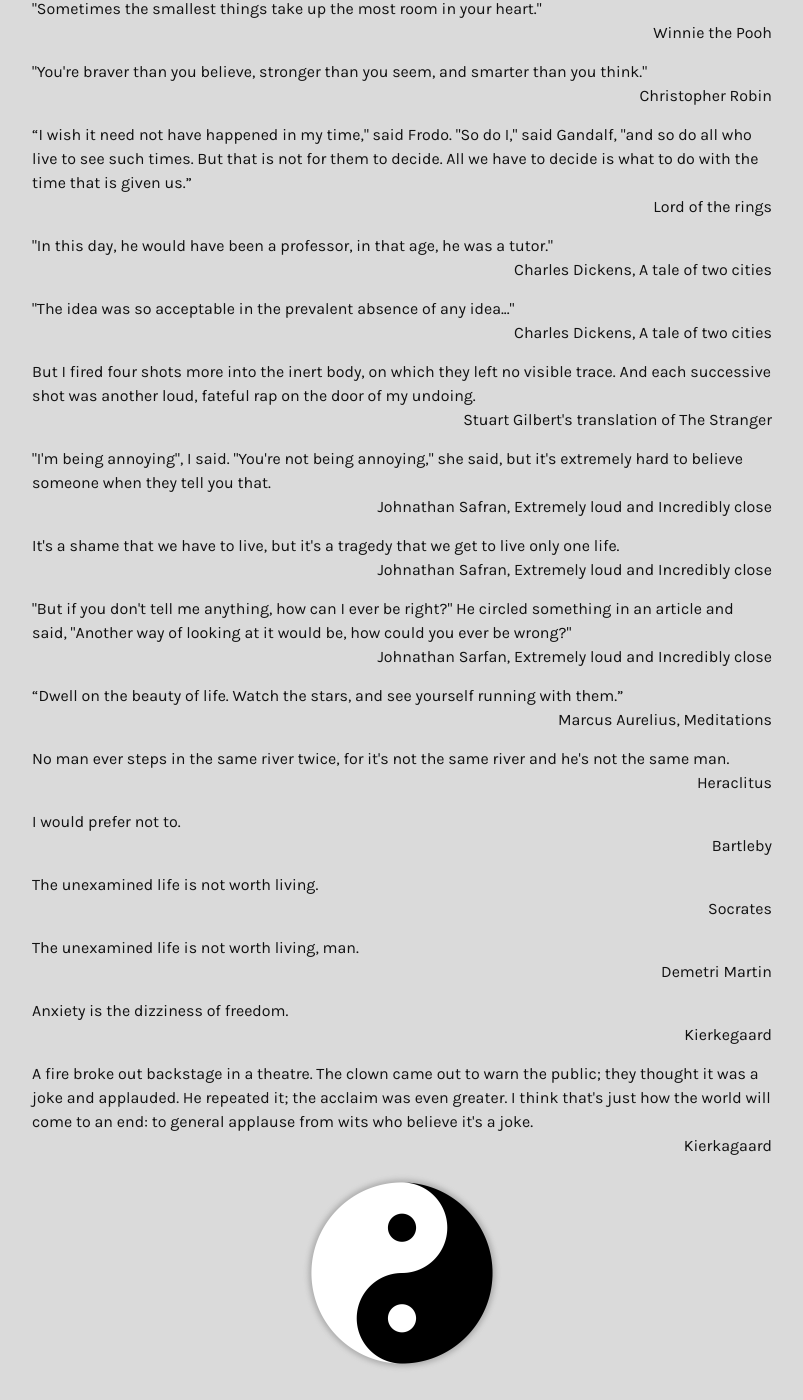
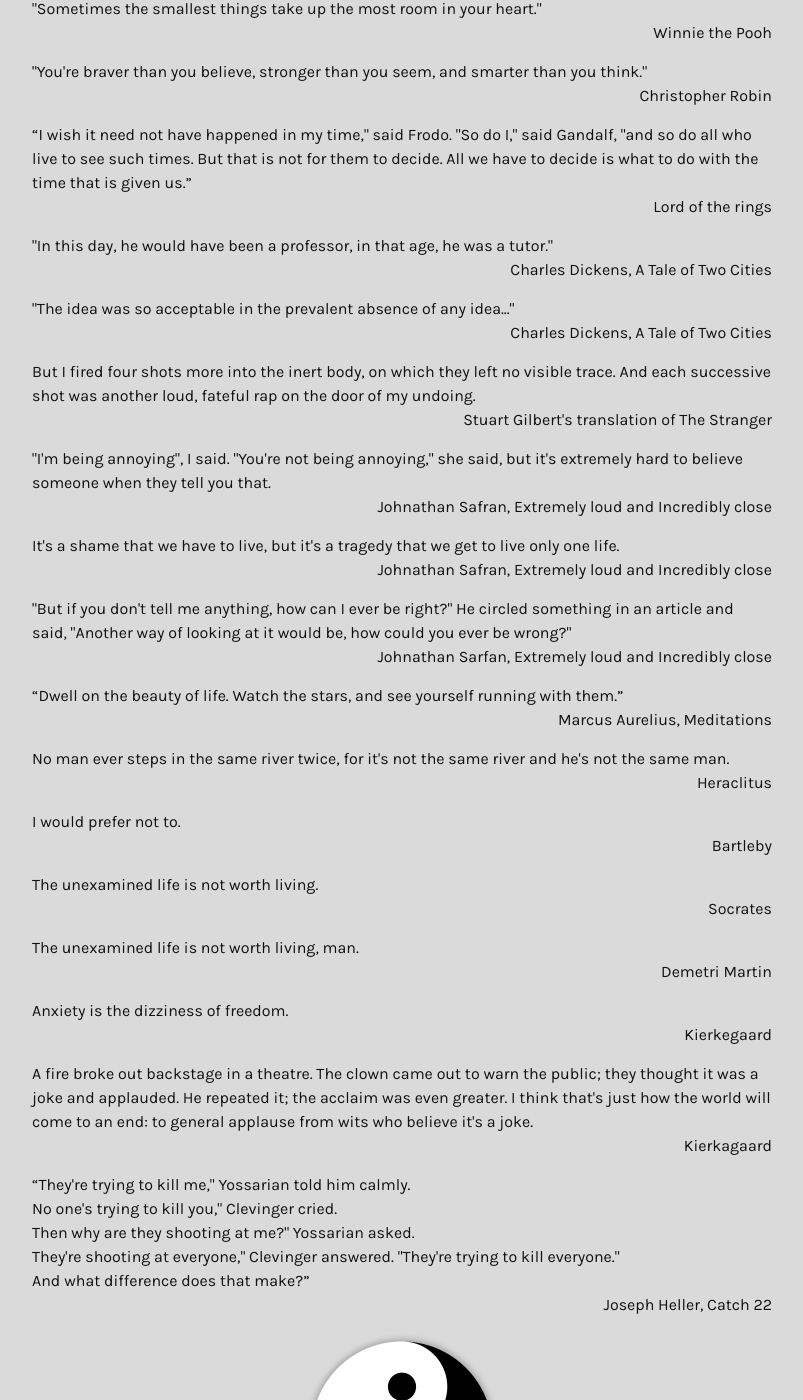
Before and after one commit to shrivathsap/shrivathsap.github.io, a Jekyll site: the page built from misc_links/quotes.html, in a window 1280 px wide and 1400 px high, scrolled down 260 px. Shown: the whole window, without its empty margins (238-1041 px from the left). Built offline with Jekyll 4.4.1, drawn with Linux system fonts in a browser that asks for light colours.

Commit message:
yossarian

```diff
--- a/misc_links/quotes.html
+++ b/misc_links/quotes.html
@@ -49,11 +49,11 @@ layout: page
 		</div>
 		<div>
 			<p class="quote">"In this day, he would have been a professor, in that age, he was a tutor."</p>
-			<p class="quote-author">Charles Dickens, A tale of two cities</p>
+			<p class="quote-author">Charles Dickens, A Tale of Two Cities</p>
 		</div>
 		<div>
 			<p class="quote">"The idea was so acceptable in the prevalent absence of any idea..."</p>
-			<p class="quote-author">Charles Dickens, A tale of two cities</p>
+			<p class="quote-author">Charles Dickens, A Tale of Two Cities</p>
 		</div>
 		<div>
 			<p class="quote">But I fired four shots more into the inert body, on which they left no visible trace. And each successive shot was another loud, fateful rap on the door of my undoing.</p>
@@ -99,6 +99,14 @@ layout: page
 			<p class="quote">A fire broke out backstage in a theatre. The clown came out to warn the public; they thought it was a joke and applauded. He repeated it; the acclaim was even greater. I think that's just how the world will come to an end: to general applause from wits who believe it's a joke.</p>
 			<p class="quote-author">Kierkagaard</p>
 		</div>
+		<div>
+			<p class="quote">“They're trying to kill me," Yossarian told him calmly.<br>
+			No one's trying to kill you," Clevinger cried.<br>
+			Then why are they shooting at me?" Yossarian asked.<br>
+			They're shooting at everyone," Clevinger answered. "They're trying to kill everyone."<br>
+			And what difference does that make?”</p>
+			<p class="quote-author">Joseph Heller, Catch 22</p>
+		</div>
 
 		<div style="text-align: center;">
 			<img src="/resources/yinyang.svg.png" alt="" onclick = "redirect()" width="200" height="200">
```
